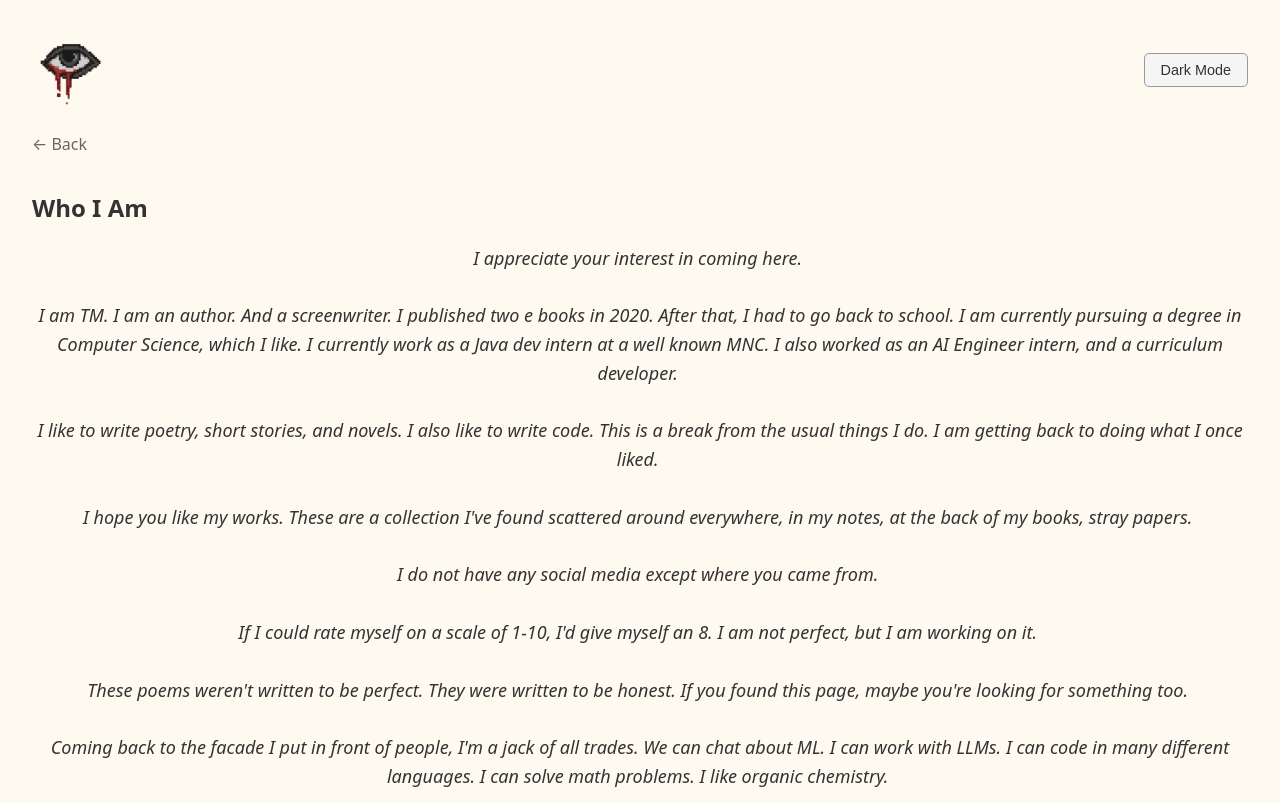
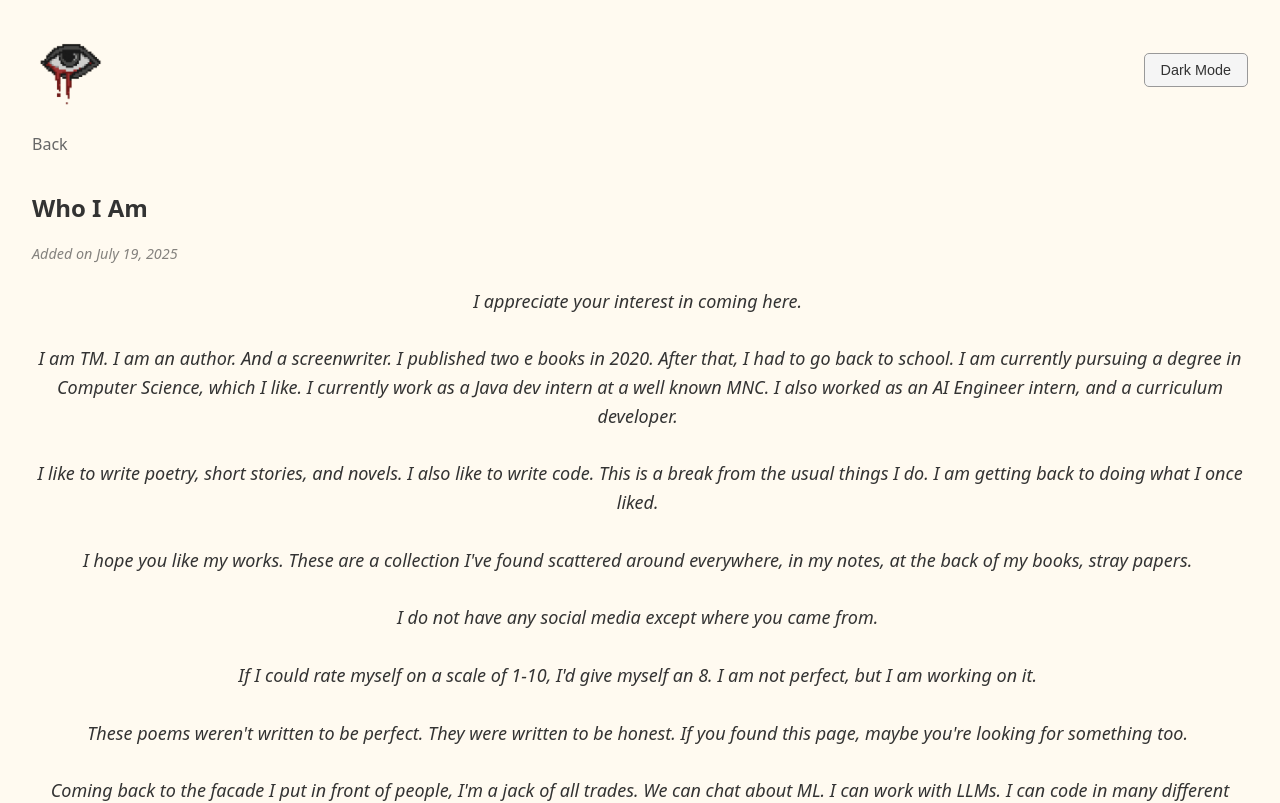
Before and after one commit to NaiadOfEpistemology/bleeding-eyes, a React (Vite) app: page /poem/about-me in a window 1280 px wide. Shown: the top 803 px of the page. Built offline with nearby package versions, Linux system fonts and the light colour scheme.

Commit message:
nostalgia

```diff
--- a/src/App.css
+++ b/src/App.css
@@ -82,6 +82,12 @@ body.dark .toggle-button:hover {
   text-align: center;
   font-size: large;
 }
+.poem-meta{
+  font-size:0.9rem;
+  opacity:0.6;
+  margin-bottom:1.5rem;
+  font-style:italic;
+}
 .back-link {
   display: inline-block;
   margin-bottom: 1rem;
--- a/src/components/PoemView.jsx
+++ b/src/components/PoemView.jsx
@@ -1,6 +1,5 @@
 import { useParams, Link } from 'react-router-dom';
 import { poems } from '../data/poems';
-
 import { useEffect } from 'react';
 
 export default function PoemView() {
@@ -14,14 +13,26 @@ export default function PoemView() {
 
   if (!poem) return <p>Poem not found.</p>;
 
-
+  const formattedDate = new Date(poem.date).toLocaleDateString(undefined,{
+    year:'numeric',
+    month:'long',
+    day:'numeric'
+  });
 
   return (
     <div>
+      <Link to="/" className="back-link">Back</Link>
 
-      <Link to="/" className="back-link">← Back</Link>
       <h2>{poem.title}</h2>
-      <div className="poem-content" dangerouslySetInnerHTML={{ __html: poem.content }} />
+
+      <div className="poem-meta">
+        Added on {formattedDate}
+      </div>
+
+      <div
+        className="poem-content"
+        dangerouslySetInnerHTML={{ __html: poem.content }}
+      />
     </div>
   );
 }
--- a/src/data/poems.js
+++ b/src/data/poems.js
@@ -1,6 +1,7 @@
 export const poems = [
     { id: "about-me",
       title: "Who I Am",
+      date:"2025-07-19",
       content: `I appreciate your interest in coming here.
       \nI am TM. I am an author. And a screenwriter. I published two e books in 2020. After that, I had to go back to school. I am currently pursuing a degree in Computer Science, which I like. I currently work as a Java dev intern at a well known MNC. I also worked as an AI Engineer intern, and a curriculum developer.
       \nI like to write poetry, short stories, and novels. I also like to write code. This is a break from the usual things I do. I am getting back to doing what I once liked.
@@ -12,9 +13,188 @@ export const poems = [
       \nIf you know me in real life, I apologize.
       \nThat's it about me. Have a good day or good night, wherever you're from.`
     },
+    { id:"why",
+      title:"What People Think Of Me",
+      date:"2025-07-19",
+      content:`I live in a loving home. Bless my family. I guess it's all in my head when they say all these things. Forget the outside world. Everyone thinks being loud is cool (spoiler : it is not). Everyone thinks being a jerk is cool (spoiler : it is, also, not). Seriously, why do some people behave the way they do? Is it really that bad to be a bit considerate of the people around you?
+      \nNow I preach the stuff I don't practice. "Take deep breaths while you're crying" is what I say, but I find myself gasping for air when I cry. "Don't be so hard on yourself" is what I say, but I beat myself over things that are not supposed to affect you.
+      \nThis is all very tiring. I'm sure you feel the same. If you're totally opposite to me, that's fine. I appreciate the outlook. If you used to be like me, I appreciate your boldness and spirit. It takes a lot to be like that.
+      \nI am kind even when nothing works out. I have everything I want. Like I'm cleanly ripped apart by something sharp, which I cannot place.
+      \nWhat do you feel when you see someone in their true form? Without the mask they wear? Do you feel like you know them? Do you feel like you can relate to them? Or do you feel like you're looking at a stranger?
+      \nIt scares me when I look at someone I once clearly adored but now, feel nothing for them. How do you deal with this? It helps to think the person you saw was hypothetical, that they don't exist. Makes it easier during those sleepless nights caused by stray thoughts like these eating away at you.
+      \nIf you want to be a better person, you don't have to do anything. Just listen to what the other person has to say. Be the change you want to see. It's all up to you. If I can do it, so can you. If you've read this till here, you and I are not so different. Both of us are looking for the same thing. Perhaps, we can find it together.
+      \nKnow your worth. You deserve to be happy, even if it means being alone. While you can, nip whatever problem you have in the bud before it grows and becomes a parasite that feeds on your happiness. Don't let it grow. Don't let it take over yourself.
+      \nI hope you find what you're looking for. I hope you find peace. I hope you find love. I hope you find yourself.`
+    },
+    {
+      id:"nostalgia",
+      title:"Nostalgia",
+      date:"2026-01-25",
+      content:`Nostalgia is not gentle.
+\nIt arrives uninvited,
+\nlike a storm that rattles the windows
+\nof a house I no longer live in.
+
+\nThe photographs are cruel.
+\nThey smile with lips that no longer speak,
+\neyes that no longer look.
+\nI press my fingers against the screen,
+\nas if warmth could seep back into them,
+\nbut the pixels have no sense.
+
+\nMy mother does not smile anymore,
+\nher silence is heavier than words.
+\nMy father looks older than I ever thought he would,
+\nhis face carved by years I never counted.
+\nThe house feels dimmer when they sit together,
+\ntwo shadows where once there was light.
+\nI watch their hands tremble over simple tasks,
+\nand realize time has stolen their ease.
+\nTheir voices are softer now,
+\nas if even memory tires of speaking.
+
+\nThe rooms of my memory are crowded.
+\nEvery corner holds a shadow.
+\nI walk through them slowly,
+\ntouching the walls,
+\nfeeling the dust of years
+\nsettle on my skin.
+
+\nIt is sweet indeed
+\nto remember the taste of summer,
+\nto hear a song from my childhood,
+\nthe sound of footsteps running toward me.
+\nBut sweetness dissolves too quickly,
+\nand what remains
+\nis saturation into gloom.
+
+\nNostalgia brings tears to my eyes,
+\nnot because I wish to return,
+\nbut because I cannot.
+\nThe past is a town
+\nwhose borders are closed,
+\nwhose language I have forgotten,
+\nwhose streets I can only wander
+\nin dreams.
+
+\nAnd so I carry it,
+\nlike a human damned to do so.
+\nIt lights the path ahead,
+\nbut burns my heart,
+\nreminding me with every step
+\nthat I will never go back.
+
+\nI walk on,
+\neyes blurred,
+\nheart heavy,
+\nknowing nostalgia is the price
+\nof having lived at all.
+`
+    },
+    {
+      id:"relapse",
+      title:"Relapse",
+      date:"2026-01-23",
+      content:`I clawed my way out
+\nwith bitten nails and rage.
+\nDid the storm ever notice?
+\nOr did it just sigh when I stopped answering?
+
+\nI carried the weight alone,
+\nsmiled through the narrowing,
+\nbuilt a spine
+\nfrom the days I thought would break me.
+\nThey say it’s always winter in my mind.
+
+\nI carried the weight alone,
+\nsmiled through the narrowing,
+\nlearned that pressure doesn’t break me
+\nit only teaches me how to dance.
+
+\nThe mirror called me a masochist.
+\nbecause I enjoyed the way life fucked me up
+\nI learned to endure
+\nbecause endurance was the only thing
+\nthat didn’t leave.
+\nI’d let you walk all over me
+\nuntil your energy runs out,
+\nuntil the novelty dies down
+\nuntil I become background noise
+\nleaving me to my delusions.`
+    },
+    {
+      id:"notitle",
+      title:"xoxo",
+      date:"2025-12-12",
+      content:`Silver echoes fading slow\n
+Hands let go of what we know\n
+What was once shared refrain\n
+Is now a door that won’t remain open again\n
+
+One walked on with steady light\n
+Choosing truth over the fight\n
+The other turned, hardened inside\n
+Letting bitterness be their guide\n
+
+Oh time, show me the light\n
+I know I am there…\n
+Through the dark I still can see\n
+Who I’m becoming, quietly free\n
+
+What once aligned now drifts apart\n
+Some distances outgrow the start\n
+Curtains close with a ripple\n
+And never turn when paths come round\n`
+    },
+    {
+      id:'ashrose',
+      title:"Hideous beauty",
+      date:"2025-11-10",
+      content:`There’s a kind of death that doesn’t need blood or silence to exist.\n
+It happens slowly. \n
+In daylight, between polite smiles and nods. You start to rot from the inside while everyone around you insists you look fine.\n
+
+I’m burnt out. Not from study. Not from work. Not from life. From people.\n
+
+From the constant, buzzing noise of others who demand to be seen while never really looking at you. From the way they ask how you are only so they can talk about themselves. From the endless apologies that sound like pity, not remorse.
+They drain you and call it connection. They misunderstand you and call it concern.\n
+
+I used to think love could fix that. I still do. That patience could soften the indifference, that empathy could teach them and me how to care. But empathy is a sad thing when it’s one sided. You pour and pour until your soul is empty and aching, and still, someone asks why you’ve become distant.\n
+
+You start to fade in strange ways. You forget how to talk about yourself. You look into the mirror and practice the perfect smile for them. You forget how to cry without shame. You start apologizing before you even speak.
+You become quiet in a way that feels irreversible.\n
+
+People mistake this for growth. The way you no longer fight back, the way you nod when you’re blamed, the way you stay calm while your insides twist.
+But it’s not growth. It’s corrosion. It’s surrender disguised as peace.\n
+
+Sometimes I think I’ve learned too much about people. How they can use kindness like a weapon. How they can wound you gently, without ever raising their voice.\n
+They call it many different names. But you learn to recognize the undertone. The faint scent of control, the quiet expectation that you’ll always be available to absorb their storms.\n
+
+You start to despise the sound of your own name in their mouths.\n
+It sounds like ownership. Everytime you open your mouth to talk to them, it feels like you've swallowed sand.\n
+
+And yet, you keep them around. \n
+Out of guilt. \n
+Out of fear. \n
+Out of habit. \n
+You tell yourself you can’t afford to lose more people, even if the ones you have are already killing you bit by bit. Pixel by pixel. Message by message.\n
+
+There’s no single breaking point, no dramatic ending. Just a gradual detachment. A quiet unhooking of your soul from the world.\n
+You smile less. You speak less. You start to exist behind glass, watching yourself interact, pretending you’re still human. You'll be fine, better actually, but you're not actually thriving. \n
+
+And one day, you realize something terrifying.\n
+You’ve become the ghost they always accused you of being.\n
+
+You look at your reflection and there’s no grief left. There is just the faint memory of it.\n
+You don’t hate them. You don’t love them either.\n
+You just don’t care.\n
+
+The slow, beautiful stillness of ash mystifies me.\n`
+    },
     {
       id:"hair",
       title:"Long Long Hair",
+      date:"2025-07-19",
       content:`When the memory of long, long hair returns,
       \nthere will be nowhere to find it.
       \nNo strands on the sheets,
@@ -37,6 +217,7 @@ export const poems = [
     },
     { id: "my-eyes-hear",
       title: "My Eyes Hear",
+      date:"2025-07-19",
       content:`My eyes hear the sound of your voice,
       \nA melody that dances through the air,
       \nEach word a note,
@@ -53,20 +234,10 @@ export const poems = [
       \nFor in your voice, I found a light,
       \nBefore you went and smothered it.`
     },
-    { id:"why",
-      title:"What People Think Of Me",
-      content:`I live in a loving home. Bless my family. I guess it's all in my head when they say all these things. Forget the outside world. Everyone thinks being loud is cool (spoiler : it is not). Everyone thinks being a jerk is cool (spoiler : it is, also, not). Seriously, why do some people behave the way they do? Is it really that bad to be a bit considerate of the people around you?
-      \nNow I preach the stuff I don't practice. "Take deep breaths while you're crying" is what I say, but I find myself gasping for air when I cry. "Don't be so hard on yourself" is what I say, but I beat myself over things that are not supposed to affect you.
-      \nThis is all very tiring. I'm sure you feel the same. If you're totally opposite to me, that's fine. I appreciate the outlook. If you used to be like me, I appreciate your boldness and spirit. It takes a lot to be like that.
-      \nI am kind even when nothing works out. I have everything I want. Like I'm cleanly ripped apart by something sharp, which I cannot place.
-      \nWhat do you feel when you see someone in their true form? Without the mask they wear? Do you feel like you know them? Do you feel like you can relate to them? Or do you feel like you're looking at a stranger?
-      \nIt scares me when I look at someone I once clearly adored but now, feel nothing for them. How do you deal with this? It helps to think the person you saw was hypothetical, that they don't exist. Makes it easier during those sleepless nights caused by stray thoughts like these eating away at you.
-      \nIf you want to be a better person, you don't have to do anything. Just listen to what the other person has to say. Be the change you want to see. It's all up to you. If I can do it, so can you. If you've read this till here, you and I are not so different. Both of us are looking for the same thing. Perhaps, we can find it together.
-      \nKnow your worth. You deserve to be happy, even if it means being alone. While you can, nip whatever problem you have in the bud before it grows and becomes a parasite that feeds on your happiness. Don't let it grow. Don't let it take over yourself.
-      \nI hope you find what you're looking for. I hope you find peace. I hope you find love. I hope you find yourself.`
-    },
+
     { id:"static",
       title:"Drowning",
+      date:"2025-08-22",
       content:`Falling through the static
       \nHearts are automatic
       \nNow my soul is paper thin
@@ -77,6 +248,7 @@ export const poems = [
       \nBut I was the only thing that’s real` },
     { id:"things-i-see",
       title:"The Things I See",
+      date:"2024-05-23",
       content:`The things I see when all of my friends are
       \nGoing out to play
       \nhow can I know, you're calling me selfish
@@ -100,6 +272,7 @@ export const poems = [
     {
        id:"miss-you-friend",
        title:"RIP",
+       date:"2025-07-19",
        content:`Where does my heart go when you die?
        \nAre you right here?
        \nDown my face flows a tear
@@ -119,6 +292,7 @@ export const poems = [
       },
       { id:"fade",
         title:"Fade",
+        date:"2025-09-01",
         content:`When you say my name
         \nIt doesn't sound the same
         \nOnce in a while
@@ -137,6 +311,7 @@ export const poems = [
       {
         id: "hey-little-girl",
         title: "Little Girl",
+        date:"2025-07-22",
         content: `Hey, little girl
       \nWhy don't you fall?
       \nRight out of the sky?
@@ -169,6 +344,7 @@ export const poems = [
     {
       id: "truths",
       title: "Flatline",
+      date:"2025-08-09",
       content: `Calling out truths that I tried to leave behind
       \nI’m gonna break time
       \nTwist the hands and realign
@@ -184,9 +360,11 @@ export const poems = [
 \nYou’re just a frame for the war
 \nI was born to win.`
     },
+
     {
       id: "whereiendthereshebegan",
       title: "Where I End There She Began",
+      date:"2025-09-25",
       content: `I woke up as usual. Or at least, I thought I had. My alarm had already rung hours ago, at 4:15, and yet when I looked at the clock, it read 2:45. The hands moved backwards, tick by tick, as if time itself was rejecting me.
 
 I looked outside. The sky wasn’t dark, not exactly. It was a suffocating red, too bright to be night, too heavy to be day. The sun hung there like a wound. Black at the center, bleeding light around the edges. I shut the curtains quickly, telling myself it was just a dream, an uncomfortable illusion.
@@ -267,53 +445,11 @@ I stepped closer because that is what you do when you need an answer. Across fro
 I looked into the mirror.\n
 `
     },
-    {
-      id:'ashrose',
-      title:"Hideous beauty",
-      content:`There’s a kind of death that doesn’t need blood or silence to exist.\n
-It happens slowly. \n
-In daylight, between polite smiles and nods. You start to rot from the inside while everyone around you insists you look fine.\n
 
-I’m burnt out. Not from study. Not from work. Not from life. From people.\n
-
-From the constant, buzzing noise of others who demand to be seen while never really looking at you. From the way they ask how you are only so they can talk about themselves. From the endless apologies that sound like pity, not remorse.
-They drain you and call it connection. They misunderstand you and call it concern.\n
-
-I used to think love could fix that. I still do. That patience could soften the indifference, that empathy could teach them and me how to care. But empathy is a sad thing when it’s one sided. You pour and pour until your soul is empty and aching, and still, someone asks why you’ve become distant.\n
-
-You start to fade in strange ways. You forget how to talk about yourself. You look into the mirror and practice the perfect smile for them. You forget how to cry without shame. You start apologizing before you even speak.
-You become quiet in a way that feels irreversible.\n
-
-People mistake this for growth. The way you no longer fight back, the way you nod when you’re blamed, the way you stay calm while your insides twist.
-But it’s not growth. It’s corrosion. It’s surrender disguised as peace.\n
-
-Sometimes I think I’ve learned too much about people. How they can use kindness like a weapon. How they can wound you gently, without ever raising their voice.\n
-They call it many different names. But you learn to recognize the undertone. The faint scent of control, the quiet expectation that you’ll always be available to absorb their storms.\n
-
-You start to despise the sound of your own name in their mouths.\n
-It sounds like ownership. Everytime you open your mouth to talk to them, it feels like you've swallowed sand.\n
-
-And yet, you keep them around. \n
-Out of guilt. \n
-Out of fear. \n
-Out of habit. \n
-You tell yourself you can’t afford to lose more people, even if the ones you have are already killing you bit by bit. Pixel by pixel. Message by message.\n
-
-There’s no single breaking point, no dramatic ending. Just a gradual detachment. A quiet unhooking of your soul from the world.\n
-You smile less. You speak less. You start to exist behind glass, watching yourself interact, pretending you’re still human. You'll be fine, better actually, but you're not actually thriving. \n
-
-And one day, you realize something terrifying.\n
-You’ve become the ghost they always accused you of being.\n
-
-You look at your reflection and there’s no grief left. There is just the faint memory of it.\n
-You don’t hate them. You don’t love them either.\n
-You just don’t care.\n
-
-The slow, beautiful stillness of ash mystifies me.\n`
-    },
     {
       id:"compiler crush",
       title:"Dumpstack.log",
+      date:"2025-10-24",
       content:`>>> /sys/logs/dumpstack_2025-10-24_03:17:42.log
     >>> SYSTEM ALERT: Unexpected emotional surge detected.
     >>> Process: compiler.exe
@@ -379,6 +515,7 @@ The slow, beautiful stillness of ash mystifies me.\n`
     {
       id:"alarm",
       title:"Alarm",
+      date:"2025-10-31",
       content:`
       <iframe width='100%' height='166' scrolling='no' frameborder='no' allow='autoplay'
       src='https://w.soundcloud.com/player/?url=https%3A//soundcloud.com/yamicreator/daybreak&color=%231a1a1a&auto_play=false&hide_related=false&show_comments=false&show_user=true&show_reposts=false&show_teaser=false'>
@@ -458,6 +595,7 @@ And maybe that’s enough. For now.
     {
       id:"renounce",
       title:"Renounce",
+      date:"2025-10-12",
       content:`I’ve lived a hundred different lives already.
 Like pieces of old versions of me are scattered somewhere. Girls who trusted too easily, girls who apologized for breathing too loudly, girls who dimmed themselves because the room couldn’t handle the wattage.
 I look for them sometimes, but halfway through, I decide I'm done.
@@ -518,29 +656,7 @@ Either way, I’m moving.
 
 `
     },
-    {
-      id:"notitle",
-      title:"xoxo",
-      content:`Silver echoes fading slow\n
-Hands let go of what we know\n
-What was once shared refrain\n
-Is now a door that won’t remain open again\n
 
-One walked on with steady light\n
-Choosing truth over the fight\n
-The other turned, hardened inside\n
-Letting bitterness be their guide\n
-
-Oh time, show me the light\n
-I know I am there…\n
-Through the dark I still can see\n
-Who I’m becoming, quietly free\n
-
-What once aligned now drifts apart\n
-Some distances outgrow the start\n
-Curtains close with a ripple\n
-And never turn when paths come round\n`
-    }
 
 
 ];
```
